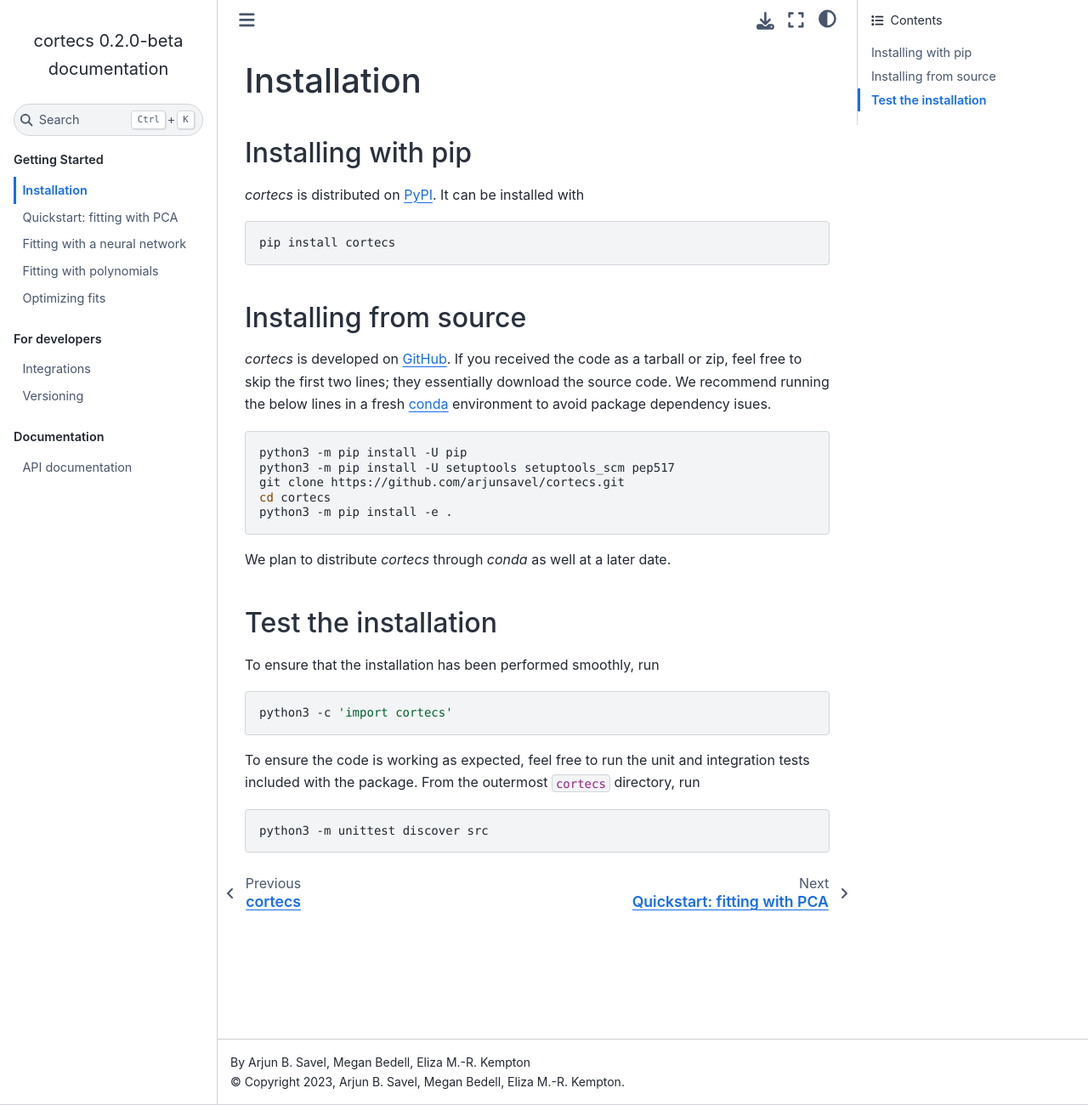
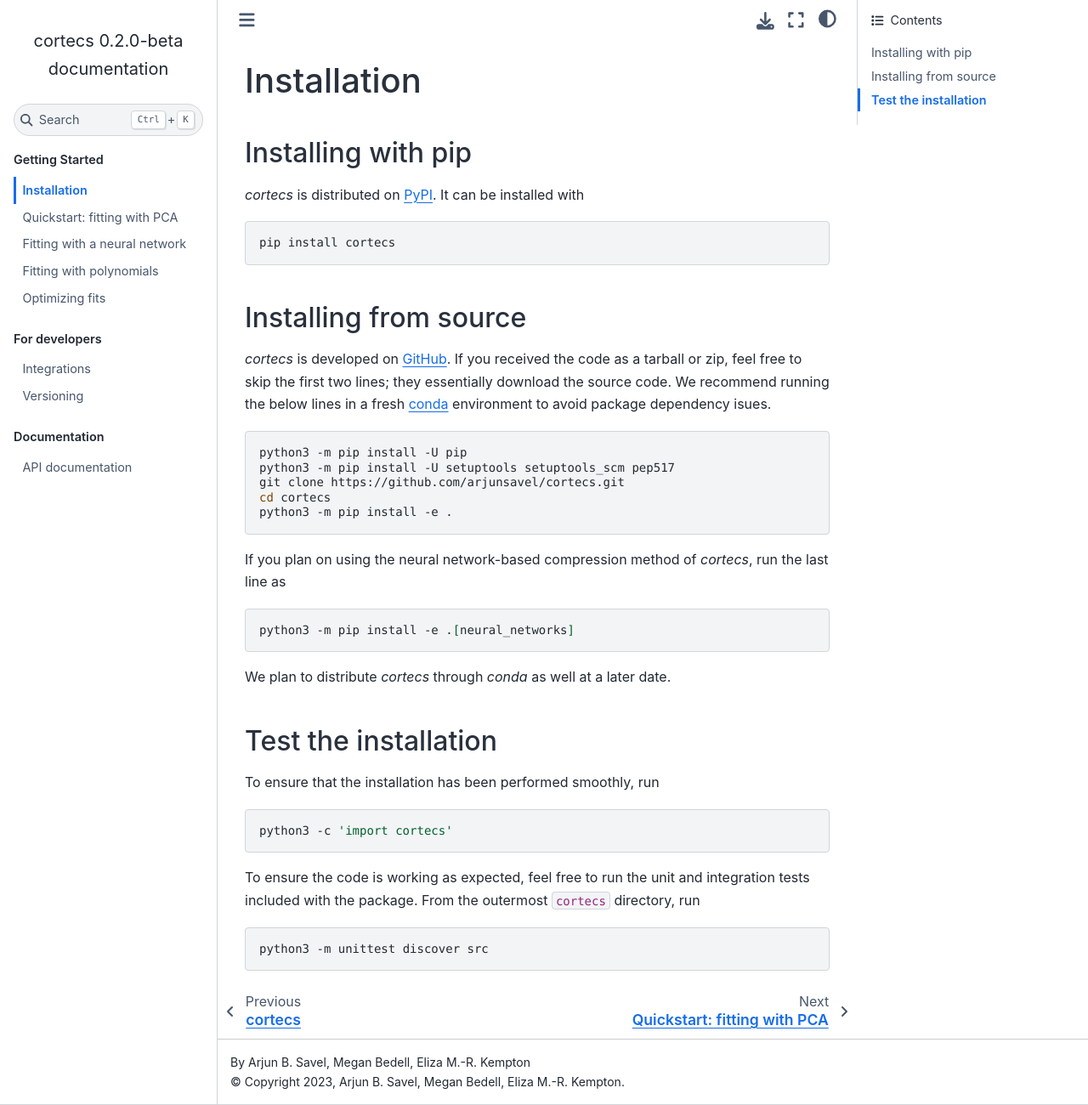
Before and after one commit to arjunsavel/cortecs, a Sphinx documentation site: the page built from docs/pages/installation.rst, in a window 1280 px wide and 1300 px high. Shown: the whole window at 85% size. Built offline with Sphinx 7.4.7 and the Sphinx Book theme 1.1.4, drawn with Linux system fonts in a browser that asks for light colours.

Commit message:
add nn installation instructions

```diff
--- a/docs/pages/installation.rst
+++ b/docs/pages/installation.rst
@@ -25,6 +25,13 @@ to avoid package dependency isues.
     cd cortecs
     python3 -m pip install -e .
 
+If you plan on using the neural network-based compression method of `cortecs`, run the last line as
+
+.. code-block:: bash
+
+    python3 -m pip install -e .[neural_networks]
+
+
 
 We plan to distribute `cortecs` through `conda` as well at a later date.
 
```
